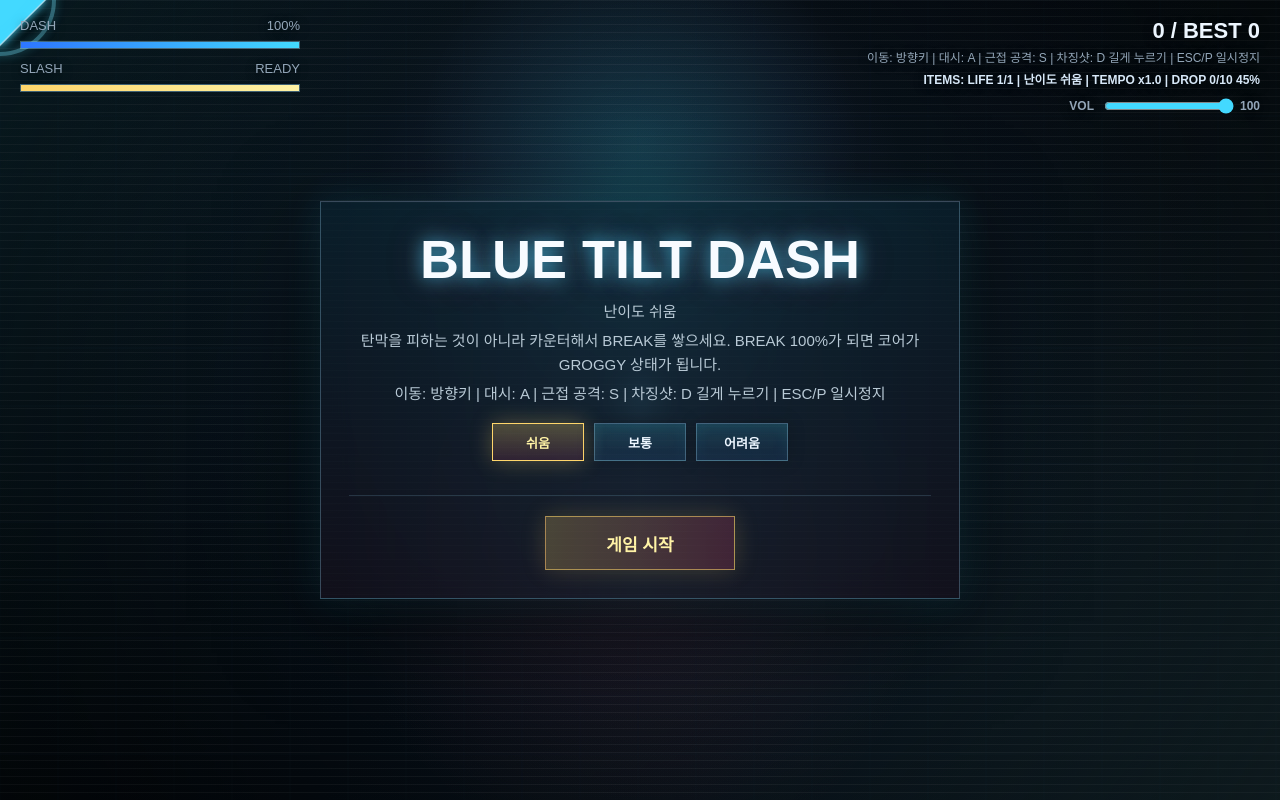
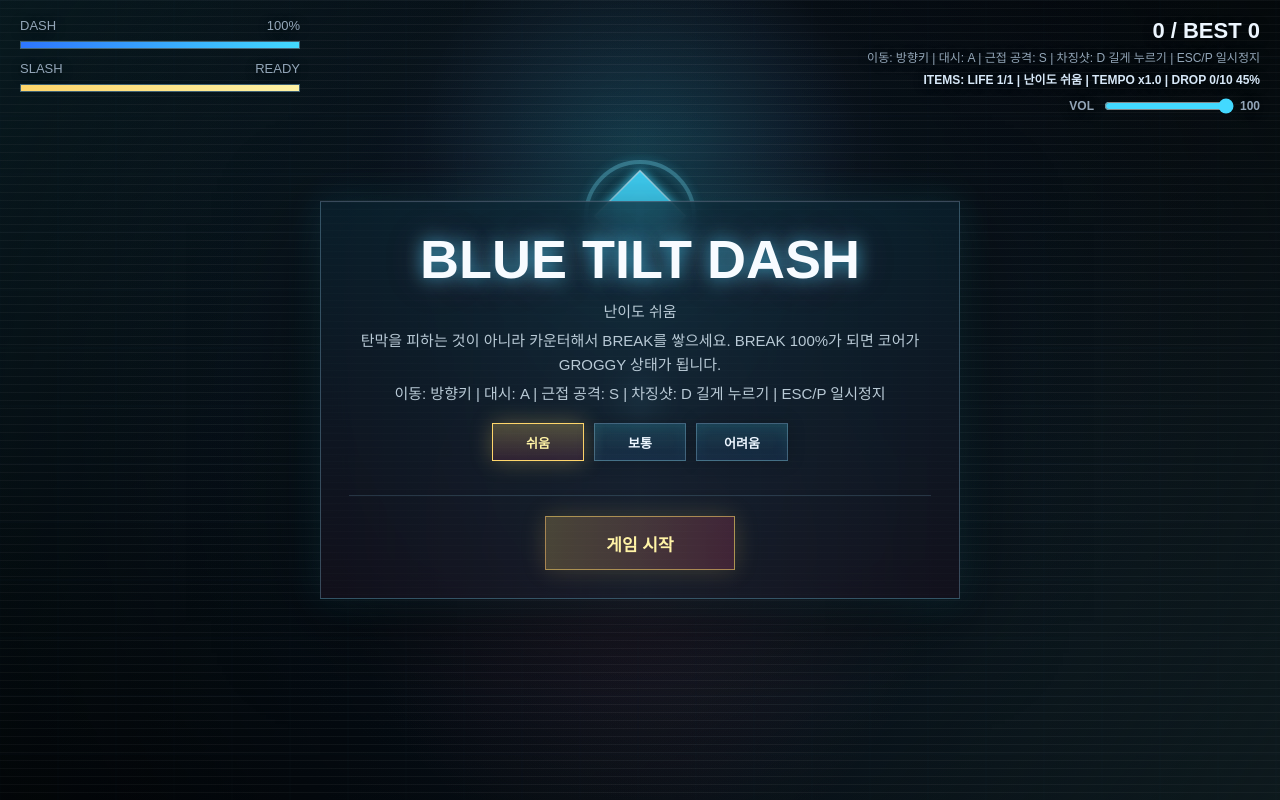
Before and after one commit to jahunc11-crypto/blue-tilt-dash, a plain HTML site: page index.html in a window 1280 px wide. Drawn offline with Linux system fonts and the light colour scheme; animation ran at ten frames a second.

Commit message:
Update index.html

```diff
--- a/index.html
+++ b/index.html
@@ -834,6 +834,18 @@
     let warningPulse = 0;
     let warningSirenClock = 0;
 
+    function placeIntroBoss() {
+      if (!width || !height) return;
+      boss.x = width / 2;
+      boss.y = Math.max(118, Math.min(height * 0.27, 230));
+      boss.hitKickX = 0;
+      boss.hitKickY = 0;
+      boss.phase = 0;
+      boss.lastPhase = 0;
+      boss.attackName = "SYNCING";
+      boss.alive = true;
+    }
+
     function resize() {
       dpr = Math.min(window.devicePixelRatio || 1, 2);
       width = window.innerWidth;
@@ -845,6 +857,7 @@
         player.x = width / 2;
         player.y = height / 2;
       }
+      if (mode === "intro") placeIntroBoss();
     }
 
     // 새 게임 시작: 난이도별 체력/목숨과 모든 전투 상태를 초기화한다.
```
